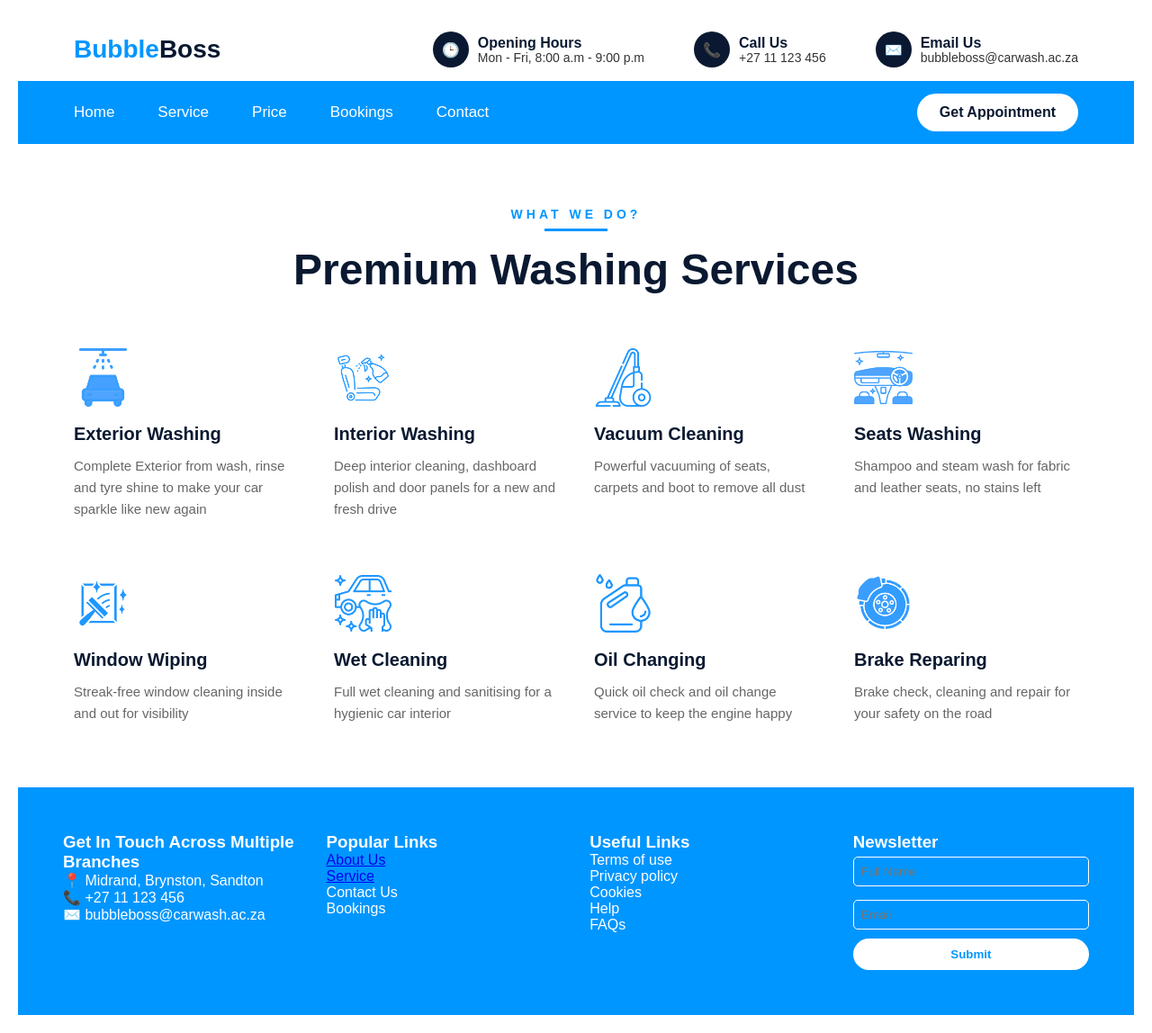
After one commit to praise193/BubbleBoss-CarWash, a PHP site: page /Service.html in a window 1280 px wide. The commit adds this page. Shown: the whole page at 90% size. Run offline with PHP 8.4, Linux system fonts and the light colour scheme.

Commit message:
Add a new html page for services, added unique icons

```diff
--- /dev/null
+++ b/Service.html
@@ -0,0 +1,154 @@
+<!DOCTYPE html>
+<html>
+    <head>
+        <title>BubbleBoss Services</title>
+          <link rel="stylesheet" href="style.css">
+    </head>
+    <body>
+
+<div class="top-bar" style="background:white; display:flex; justify-content:space-between; padding:15px 5%;">
+  <div class="logo" style="color:#0096ff; font-weight:800; font-size:28px;">Bubble<span style="color:#0a1931;">Boss</span></div>
+
+  <div class="top-info" style="display:flex; gap:40px;">
+    <div class="info-item" style="display:flex; align-items:center; gap:10px;">
+      <div class="icon-circle" style="width:40px; height:40px; background:#0a1931; border-radius:50%; display:flex; align-items:center; justify-content:center; color:white;">🕒</div>
+      <div>
+        <strong style="color:#0a1931 ; display:block;">Opening Hours</strong>
+        <p style="color:#333; margin:0;">Mon - Fri, 8:00 a.m - 9:00 p.m</p>
+      </div>
+    </div>
+    <div class="info-item" style="display:flex; align-items:center; gap:10px;">
+      <div class="icon-circle" style="width:40px; height:40px; background:#0a1931; border-radius:50%; display:flex; align-items:center; justify-content:center; color:white;">📞</div>
+      <div>
+        <strong style="color:#0a1931 ; display:block;">Call Us</strong>
+        <p style="color:#333; margin:0;">+27 11 123 456</p>
+      </div>
+    </div>
+    <div class="info-item" style="display:flex; align-items:center; gap:10px;">
+      <div class="icon-circle" style="width:40px; height:40px; background:#0a1931; border-radius:50%; display:flex; align-items:center; justify-content:center; color:white;">✉️</div>
+      <div>
+        <strong style="color:#0a1931; display:block;">Email Us</strong>
+        <p style="color:#333; margin:0;">bubbleboss@carwash.ac.za</p>
+      </div>
+    </div>
+  </div>
+</div>
+
+
+<!-- BLUE NAVBAR -->
+<nav class="main-nav">
+  <ul class="nav-links">
+    <li><a href="home.html">Home</a></li>
+    <li><a href="Service.html">Service</a></li>
+    <li><a href="#pricing">Price</a></li>
+    <li><a href="bookings.html">Bookings</a></li>
+    <li><a href="#contact">Contact</a></li>
+  </ul>
+  <a href="bookings.html" class="appointment-btn">Get Appointment</a>
+</nav>
+<!-- PREMIUM WASHING SERVICES - FINAL EXACT VERSION -->
+<section style="padding:70px 5%; background:white; text-align:center;">
+  <h4 style="color:#0096ff; letter-spacing:4px; font-size:14px; font-weight:700; margin:0;">WHAT WE DO?</h4>
+  <div style="width:70px; height:3px; background:#0096ff; margin:8px auto 15px auto;"></div>
+  <h1 style="font-size:48px; color:#0a1931; font-weight:800; margin-bottom:60px;">Premium Washing Services</h1>
+
+  <div style="display:grid; grid-template-columns: repeat(4, 1fr); gap:60px 40px; text-align:left; max-width:1200px; margin:0 auto;">
+
+    <div>
+      <img src="Images/car-wash.png" style="width:65px; height:65px; margin-bottom:15px; filter: invert(42%) sepia(99%) saturate(1352%) hue-rotate(187deg) brightness(100%) contrast(101%);">
+      <h3 style="color:#0a1931; font-size:20px; margin-bottom:12px;">Exterior Washing</h3>
+      <p style="color:#666; font-size:15px; line-height:1.6;">Complete Exterior from wash, rinse and tyre shine to make your car sparkle like new again</p>
+    </div>
+
+    <div>
+      <img src="Images/cleaning-spray.png" style="width:65px; height:65px; margin-bottom:15px; filter: invert(42%) sepia(99%) saturate(1352%) hue-rotate(187deg) brightness(100%) contrast(101%);">
+      <h3 style="color:#0a1931; font-size:20px; margin-bottom:12px;">Interior Washing</h3>
+      <p style="color:#666; font-size:15px; line-height:1.6;">Deep interior cleaning, dashboard polish and door panels for a new and fresh drive</p>
+    </div>
+
+    <div>
+      <img src="Images/vacuum.png" style="width:65px; height:65px; margin-bottom:15px; filter: invert(42%) sepia(99%) saturate(1352%) hue-rotate(187deg) brightness(100%) contrast(101%);">
+      <h3 style="color:#0a1931; font-size:20px; margin-bottom:12px;">Vacuum Cleaning</h3>
+      <p style="color:#666; font-size:15px; line-height:1.6;">Powerful vacuuming of seats, carpets and boot to remove all dust</p>
+    </div>
+
+    <div>
+      <img src="Images/clean-car.png" style="width:65px; height:65px; margin-bottom:15px; filter: invert(42%) sepia(99%) saturate(1352%) hue-rotate(187deg) brightness(100%) contrast(101%);">
+      <h3 style="color:#0a1931; font-size:20px; margin-bottom:12px;">Seats Washing</h3>
+      <p style="color:#666; font-size:15px; line-height:1.6;">Shampoo and steam wash for fabric and leather seats, no stains left</p>
+    </div>
+
+    <div>
+      <img src="Images/window-cleaning.png" style="width:65px; height:65px; margin-bottom:15px; filter: invert(42%) sepia(99%) saturate(1352%) hue-rotate(187deg) brightness(100%) contrast(101%);">
+      <h3 style="color:#0a1931; font-size:20px; margin-bottom:12px;">Window Wiping</h3>
+      <p style="color:#666; font-size:15px; line-height:1.6;">Streak-free window cleaning inside and out for visibility</p>
+    </div>
+
+    <div>
+      <img src="Images/car-service.png" style="width:65px; height:65px; margin-bottom:15px; filter: invert(42%) sepia(99%) saturate(1352%) hue-rotate(187deg) brightness(100%) contrast(101%);">
+      <h3 style="color:#0a1931; font-size:20px; margin-bottom:12px;">Wet Cleaning</h3>
+      <p style="color:#666; font-size:15px; line-height:1.6;">Full wet cleaning and sanitising for a hygienic car interior</p>
+    </div>
+
+    <div>
+      <img src="Images/oil.png" style="width:65px; height:65px; margin-bottom:15px; filter: invert(42%) sepia(99%) saturate(1352%) hue-rotate(187deg) brightness(100%) contrast(101%);">
+      <h3 style="color:#0a1931; font-size:20px; margin-bottom:12px;">Oil Changing</h3>
+      <p style="color:#666; font-size:15px; line-height:1.6;">Quick oil check and oil change service to keep the engine happy</p>
+    </div>
+
+    <div>
+      <img src="Images/brake-system.png" style="width:65px; height:65px; margin-bottom:15px; filter: invert(42%) sepia(99%) saturate(1352%) hue-rotate(187deg) brightness(100%) contrast(101%);">
+      <h3 style="color:#0a1931; font-size:20px; margin-bottom:12px;">Brake Reparing</h3>
+      <p style="color:#666; font-size:15px; line-height:1.6;">Brake check, cleaning and repair for your safety on the road</p>
+    </div>
+
+  </div>
+</section>
+
+
+
+
+
+
+
+
+<footer style="background:#0096ff; color:white; display:flex; flex-direction:row; justify-content:space-between; padding:50px; width:100%; box-sizing:border-box;">
+
+  <div style="width:23%;">
+    <h3>Get In Touch Across Multiple Branches</h3>
+    <p>📍 Midrand, Brynston, Sandton</p>
+    <p>📞 +27 11 123 456</p>
+    <p>✉️ bubbleboss@carwash.ac.za</p>
+  </div>
+
+  <div style="width:23%;">
+    <h3>Popular Links</h3>
+    <a href="home.html"><p>About Us</a></p>
+    <a href="Service.html"><p>Service</p></a>
+    <p> Contact Us</p>
+    <p> Bookings</p>
+  </div>
+
+  <div style="width:23%;">
+    <h3>Useful Links</h3>
+    <p> Terms of use</p>
+    <p> Privacy policy</p>
+    <p> Cookies</p>
+    <p> Help</p>
+    <p> FAQs</p>
+  </div>
+
+  <div style="width:23%;">
+    <h3>Newsletter</h3>
+    <input type="text" placeholder="Full Name" style="width:100%; padding:8px; margin-bottom:10px; border-radius:5px; border:1px solid white; background:transparent;">
+    <input type="text" placeholder="Email" style="width:100%; padding:8px; margin-bottom:10px; border-radius:5px; border:1px solid white; background:transparent;">
+    <button style="width:100%; padding:10px; border-radius:20px; border:none; background:white; color:#0096ff; font-weight:bold;">Submit</button>
+  </div>
+
+
+
+
+
+
+    </body>
+</html>
--- a/style.css
+++ b/style.css
@@ -183,13 +183,17 @@ body { background:#fff; }
 
 .top-bar {
   display:flex;
-  justify-content:center;
+  justify-content:space-between;
   align-items:center;
   padding:10px 20px;
   background:white;
   width:100%;
 }
-.logo { font-size:26px; font-weight:800; color:#007bff; flex-shrink:0; }
+.logo
+ { font-size:26px;
+  font-weight:800;
+   color:#007bff;
+    flex-shrink:0; }
 .logo span { color:#0d2b5a; }
 
 .top-info {
@@ -313,48 +317,87 @@ body { background:#fff; }
   text-decoration:none;
   font-weight:600;
 }
-.footer{
-  background:#0096ff;
-  color:white;
-  display:flex;
-  flex-direction:row !important;
-  justify-content:space-between;
-  align-items:flex-start;
-  padding:50px 80px;
-  gap:30px;
+/* TOP BAR */
+.top-bar {
+  display: flex;
+  justify-content: space-between;
+  align-items: center;
+  padding: 15px 5%;
+  background: #f8f9fa;
+  flex-wrap: wrap;
 }
-.footer-box{
-  width:24% !important;
-  display:block;
+.logo {
+  font-size: 32px;
+  font-weight: 800;
+  color: #0096ff;
 }
-.footer-box h3{
-  margin-bottom:20px;
-  font-size:18px;
-  font-weight:bold;
+.logo span { color: #0a1931; }
+.top-info {
+  display: flex;
+  gap: 40px;
 }
-.footer-box p, .footer-box a{
-  display:block;
-  color:white;
-  text-decoration:none;
-  margin-bottom:12px;
-  font-size:14px;
+.info-item {
+  display: flex;
+  align-items: center;
+  gap: 12px;
 }
-.footer-box input{
-  width:100%;
-  padding:10px;
-  margin-bottom:12px;
-  border-radius:5px;
-  border:1px solid white;
-  background:transparent;
-  color:white;
-  display:block;
+.icon-circle {
+  width: 45px;
+  height: 45px;
+  background: #0a1931;
+  color: white;
+  border-radius: 50%;
+  display: flex;
+  justify-content: center;
+  align-items: center;
 }
-.footer-box button{
-  width:100%;
-  padding:10px;
-  border-radius:20px;
-  border:none;
-  background:white;
-  color:#0096ff;
-  font-weight:bold;
+.info-item strong { display: block; font-size: 16px; }
+.info-item p { margin: 0; font-size: 14px; color: #666; }
+
+.main-nav {
+  background: #0096ff;
+  display: flex;
+  justify-content: space-between;
+  align-items: center;
+  padding: 0 5%;
+  height: 70px;
 }
+.nav-links {
+  list-style: none;
+  display: flex;
+  gap: 30px;
+  margin: 0;
+  padding: 0;
+}
+.nav-links a {
+  color: white;
+  text-decoration: none;
+  font-weight: 500;
+  font-size: 17px;
+}
+.nav-links a.active, .nav-links a:hover {
+  color: #0a1931;
+}
+.appointment-btn {
+  background: white;
+  color: #0a1931;
+  padding: 12px 25px;
+  border-radius: 30px;
+  text-decoration: none;
+  font-weight: 600;
+}
+.appointment-btn:hover {
+  background: #0a1931;
+  color: white;
+}
+.info-item strong{
+  display: block;
+  font-size: 16px;
+  color: #0a1931;
+
+}
+.info-item p{
+  margin: 0;
+  font-size: 14px;
+  color: #333;
+}
```
Also changed, not shown: home.html (+29 -10 lines), Images/brake-system.png (added), Images/car-service.png (added), Images/car-wash.png (added), Images/clean-car.png (added), Images/cleaning-spray.png (added), Images/oil.png (added), Images/vacuum.png (added), Images/window-cleaning.png (added).
